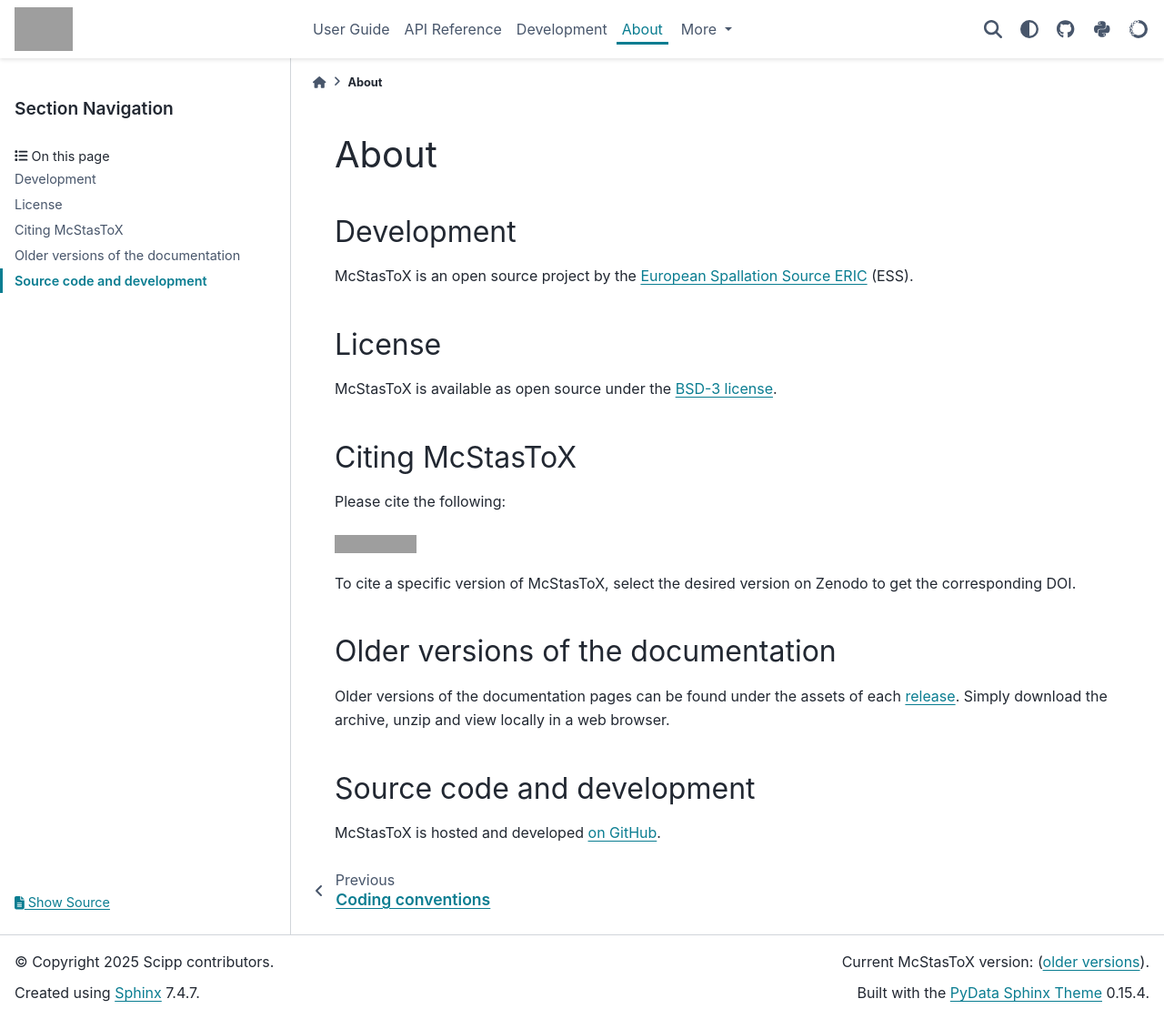
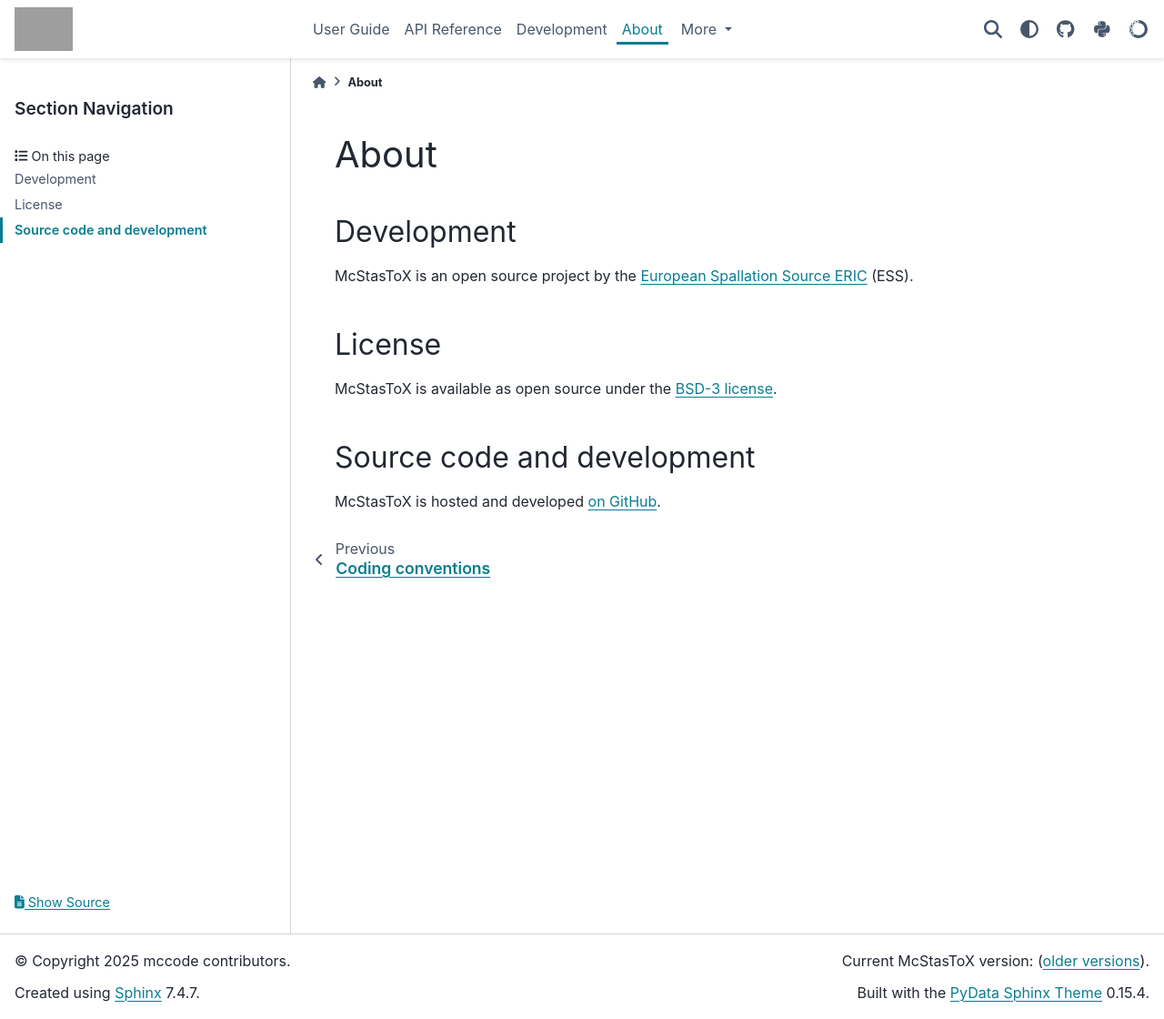
Before and after one commit to mccode-dev/McStasToX, a Sphinx documentation site: the page built from docs/about/index.md, in a window 1280 px wide and 1120 px high. Shown: the whole window at 91% size. Built offline with Sphinx 7.4.7 and the PyData theme 0.15.4, drawn with Linux system fonts in a browser that asks for light colours; pages that are not in the unit, such as notebooks, are missing from menus; grey boxes are pictures that could not be loaded.

Commit message:
Fix typos in the documentation.

```diff
--- a/docs/about/index.md
+++ b/docs/about/index.md
@@ -8,18 +8,20 @@
 
 McStasToX is available as open source under the [BSD-3 license](https://opensource.org/licenses/BSD-3-Clause).
 
-## Citing McStasToX
+<!-- McStasTox is not published to zenodo or archive old documentations yet. -->
+<!-- We will start doing that if needed. -->
+<!-- ## Citing McStasToX -->
+<!---->
+<!-- Please cite the following: -->
+<!---->
+<!-- [![DOI](https://zenodo.org/badge/FIXME.svg)](https://zenodo.org/doi/10.5281/zenodo.FIXME) -->
+<!---->
+<!-- To cite a specific version of McStasToX, select the desired version on Zenodo to get the corresponding DOI. -->
 
-Please cite the following:
-
-[![DOI](https://zenodo.org/badge/FIXME.svg)](https://zenodo.org/doi/10.5281/zenodo.FIXME)
-
-To cite a specific version of McStasToX, select the desired version on Zenodo to get the corresponding DOI.
-
-## Older versions of the documentation
-
-Older versions of the documentation pages can be found under the assets of each [release](https://github.com/mccode-dev/mcstastox/releases).
-Simply download the archive, unzip and view locally in a web browser.
+<!-- ## Older versions of the documentation -->
+<!---->
+<!-- Older versions of the documentation pages can be found under the assets of each [release](https://github.com/mccode-dev/mcstastox/releases). -->
+<!-- Simply download the archive, unzip and view locally in a web browser. -->
 
 ## Source code and development
 
--- a/docs/conf.py
+++ b/docs/conf.py
@@ -15,8 +15,8 @@
 
 # General information about the project.
 project = 'McStasToX'
-copyright = '2025 Scipp contributors'
-author = 'Scipp contributors'
+copyright = '2025 mccode contributors'
+author = 'mccode contributors'
 
 html_show_sourcelink = True
 
@@ -145,8 +145,7 @@
         "image_dark": "_static/logo-dark.svg",
     },
     "external_links": [
-        {"name": "Scipp", "url": "https://mccode-dev.github.io"},
-        {"name": "ScippNexus", "url": "https://mccode-dev.github.io/scippnexus"},
+        {"name": "Scipp", "url": "https://scipp.github.io"},
     ],
     "icon_links": [
         {
```
